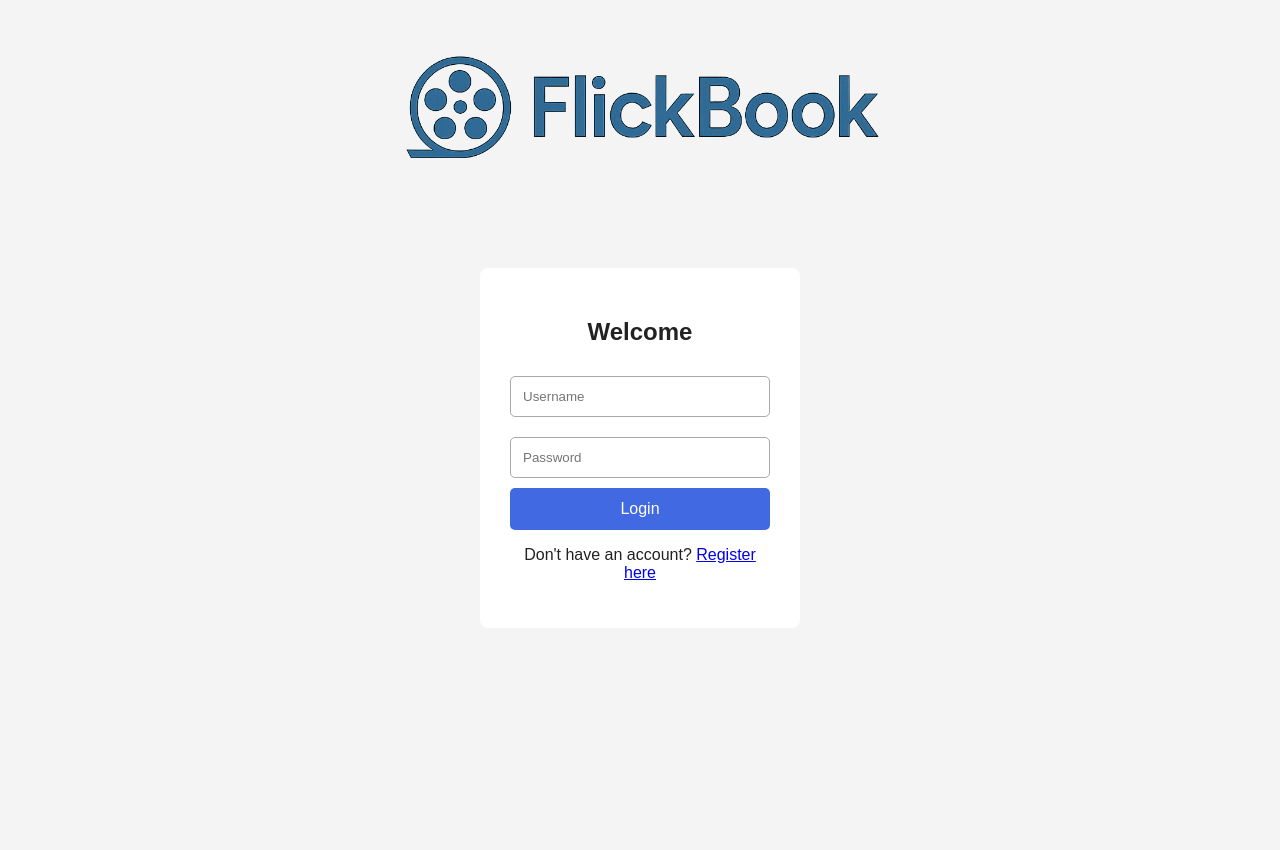
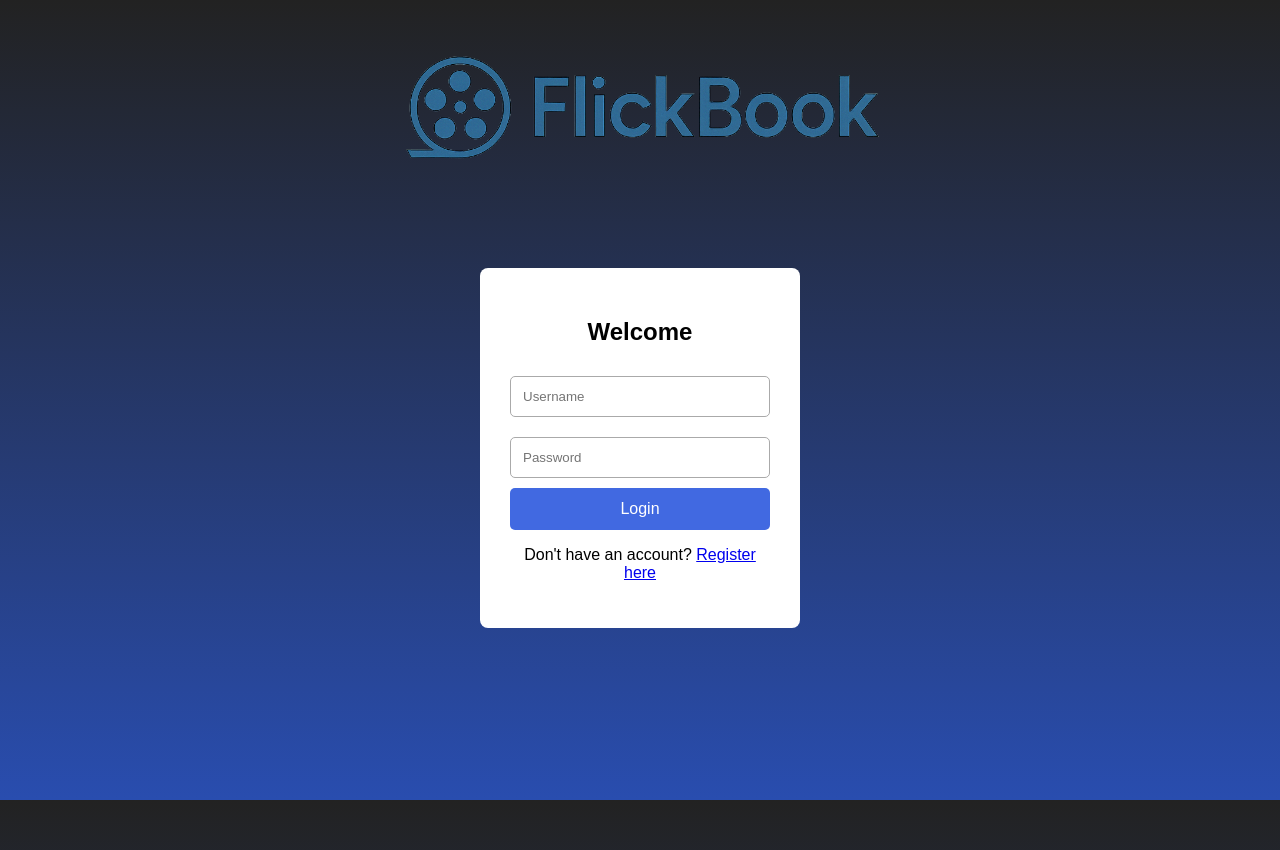
Before and after one commit to HamzaHassan02/CSCI4230U-Movie_Website, a Flask app: page / in a window 1280 px wide. Before the commit the page ends 580 px from the top, so only its background shows below. Run offline with Flask 3, Linux system fonts and the light colour scheme; parts of the project's set-up code (start-up, migrations or seed data) failed here and were passed over.

Commit message:
Update page styling

```diff
--- a/static/css/styles.css
+++ b/static/css/styles.css
@@ -6,10 +6,11 @@
 }
 
 body {
-  margin: 0;
-  font-family: Arial, sans-serif;
-  background: #f4f4f4;
-  color: #222;
+    margin: 0;
+    min-height: 100vh;
+    background: linear-gradient(180deg, #222 0%, #294daf 100%);
+    background-attachment: fixed;   /* makes gradient smooth even while scrolling */
+    font-family: Arial, sans-serif;
 }
 
 /* ------------- */
@@ -182,6 +183,7 @@ body {
 /* Movie List (Home)   */
 /* ------------------- */
 .movie-list__title {
+  color: white;
   text-align: center;
   margin: 30px 0;
 }
@@ -241,6 +243,7 @@ body {
 
 .movie-details__info {
   max-width: 500px;
+  color: white;
 }
 
 .movie-details__button {
@@ -271,6 +274,7 @@ body {
 .booking__title {
   text-align: center;
   margin-top: 20px;
+  color: white;
 }
 
 .booking-form {
@@ -353,6 +357,7 @@ body {
 .bookings__title {
   text-align: center;
   margin-top: 20px;
+  color: white;
 }
 
 .bookings {
```
